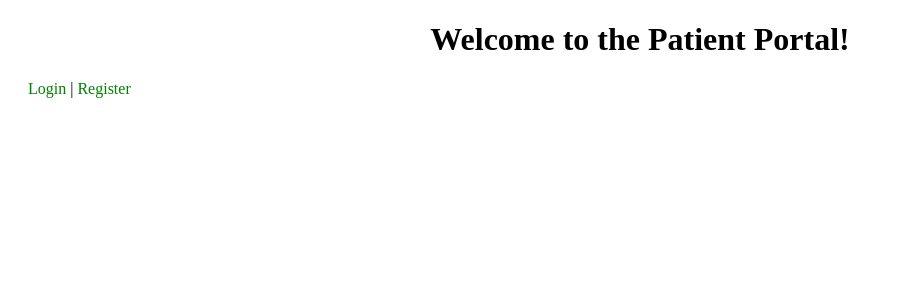
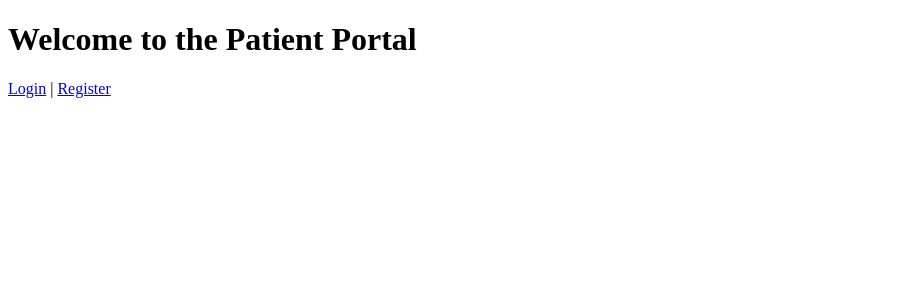
Before and after one commit to elandrews597/patient-portal, a Flask app: page / in a window 1280 px wide. Shown: the top 300 px of the page, without its empty margins (0-902 px from the left). Run offline with Flask 3, Linux system fonts and the light colour scheme.

Commit message:
Deleted style changes

```diff
--- a/templates/index.html
+++ b/templates/index.html
@@ -2,27 +2,9 @@
 <html>
 <head>
     <title>Patient Portal</title>
-     <style>
-    body {
-        font-family: Times New Roman, serif;
-        background-color: white;
-    }
-    h1 {
-        color: black;
-        text-align: center;
-    }
-    p {
-        text-align: left;
-        margin-left: 20px;
-    }
-    a {
-        color: green;
-        text-decoration: none;
-    }
-    </style>
 </head>
 <body>
-    <h1>Welcome to the Patient Portal!</h1>
+    <h1>Welcome to the Patient Portal</h1>
     <p><a href="/login">Login</a> | <a href="/register">Register</a></p>
 </body>
 </html>
```
